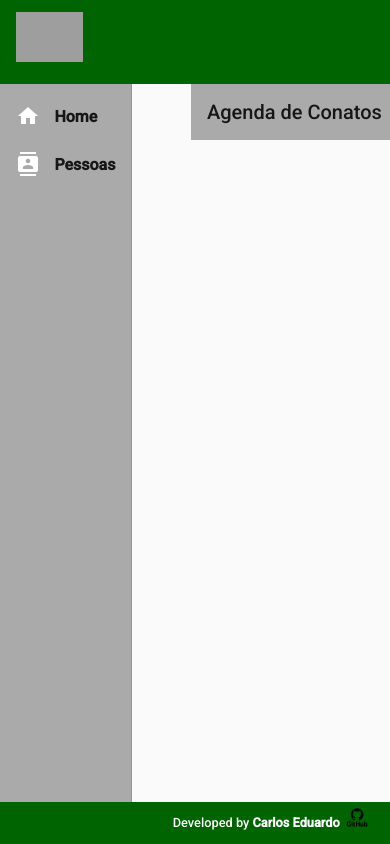
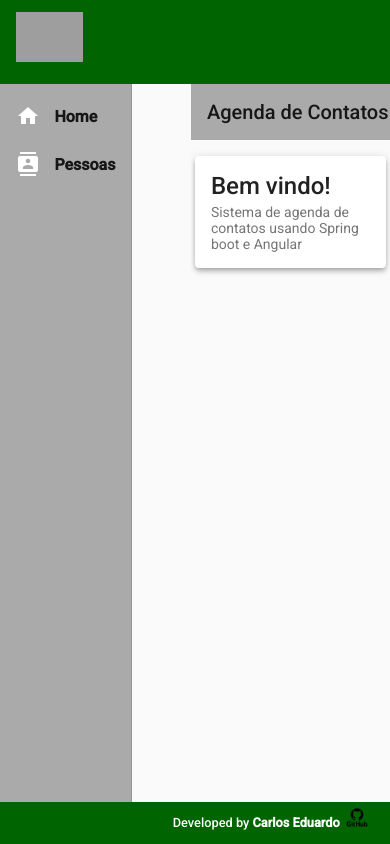
Before and after one commit to carllosmattos/contacts-book-front, an Angular app: page / in a window 390 px wide. Built offline with nearby package versions, Linux system fonts and the light colour scheme; grey boxes are pictures that could not be loaded.

Commit message:
Create view home with route

```diff
--- a/src/app/app-routing.module.ts
+++ b/src/app/app-routing.module.ts
@@ -1,10 +1,11 @@
-import { NgModule } from '@angular/core';
-import { RouterModule, Routes } from '@angular/router';
+import { NgModule } from "@angular/core";
+import { RouterModule, Routes } from "@angular/router";
+import { HomeComponent } from "./components/views/home/home.component";
 
-const routes: Routes = [];
+const routes: Routes = [{ path: "", component: HomeComponent }];
 
 @NgModule({
   imports: [RouterModule.forRoot(routes)],
-  exports: [RouterModule]
+  exports: [RouterModule],
 })
-export class AppRoutingModule { }
+export class AppRoutingModule {}
--- a/src/app/components/template/nav/nav.component.html
+++ b/src/app/components/template/nav/nav.component.html
@@ -1,7 +1,7 @@
 <mat-sidenav-container class="container">
   <mat-sidenav mode="side" opened class="m-sidenav">
     <mat-nav-list>
-      <a mat-list-item>
+      <a routerLink="" mat-list-item>
         <i class="material-icons">home</i>
         <strong>Home</strong>
       </a>
@@ -14,7 +14,8 @@
 
   <mat-sidenav-content>
     <mat-toolbar class="sub-header">
-      <h3>Agenda de Conatos</h3>
+      <h3>Agenda de Contatos</h3>
     </mat-toolbar>
+    <router-outlet></router-outlet>
   </mat-sidenav-content>
 </mat-sidenav-container>
--- /dev/null
+++ b/src/app/components/views/home/home.component.css
@@ -0,0 +1,22 @@
+.home {
+  width: 95%;
+  margin: 1em auto;
+}
+
+@media (max-width: 450px) {
+  .home {
+    width: 70%;
+  }
+}
+
+@media (max-width: 540px) {
+  .home {
+    width: 70%;
+  }
+}
+
+@media (max-width: 768px) {
+  .home {
+    width: 80%;
+  }
+}
--- /dev/null
+++ b/src/app/components/views/home/home.component.html
@@ -0,0 +1,4 @@
+<mat-card class="home mat-elevation-z4">
+  <mat-card-title class="title">Bem vindo!</mat-card-title>
+  <mat-card-subtitle class="subtitle">Sistema de agenda de contatos usando Spring boot e Angular</mat-card-subtitle>
+</mat-card>
--- /dev/null
+++ b/src/app/components/views/home/home.component.ts
@@ -0,0 +1,15 @@
+import { Component, OnInit } from '@angular/core';
+
+@Component({
+  selector: 'app-home',
+  templateUrl: './home.component.html',
+  styleUrls: ['./home.component.css']
+})
+export class HomeComponent implements OnInit {
+
+  constructor() { }
+
+  ngOnInit(): void {
+  }
+
+}
```
Also changed, not shown: src/app/app.module.ts (+10 -1 lines).
